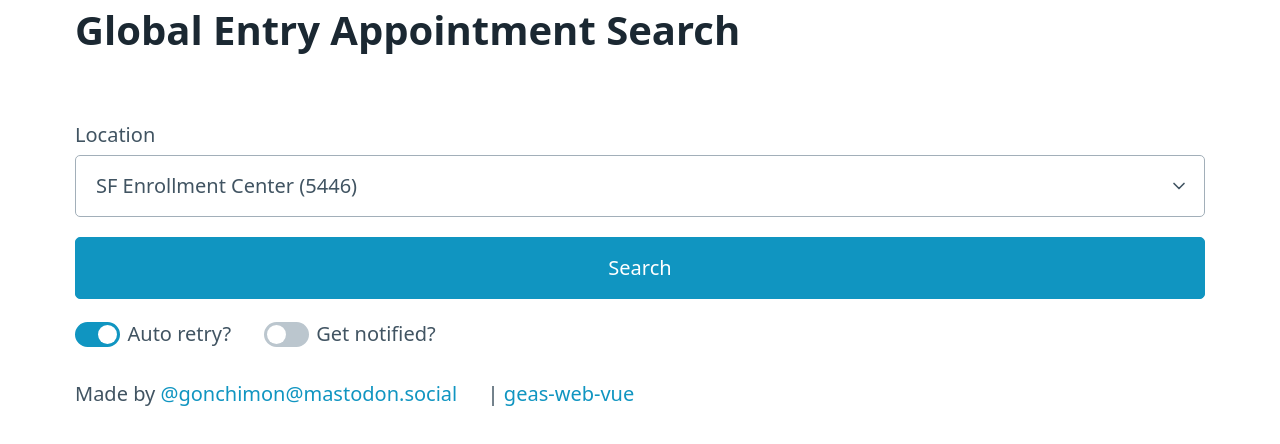
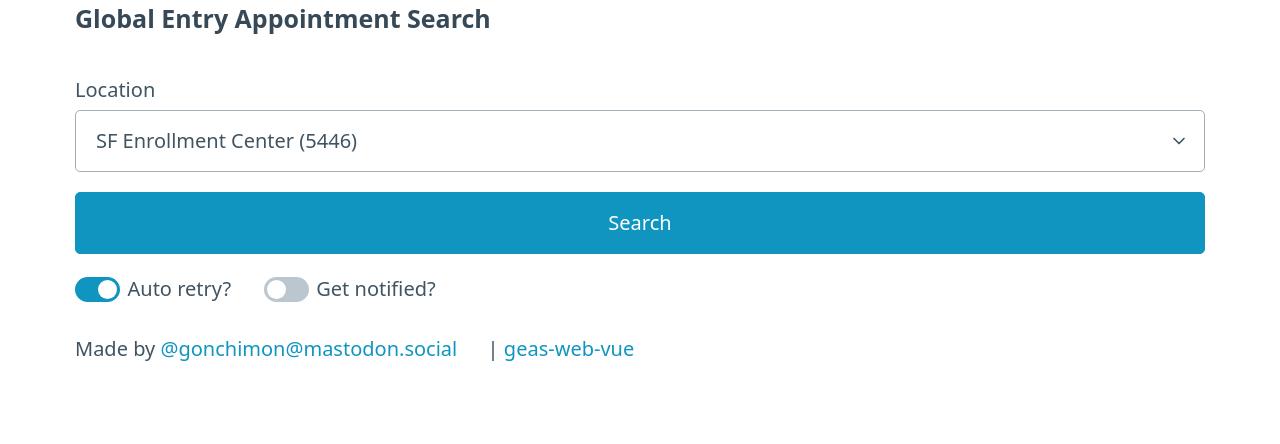
Before and after one commit to gcorreaq/geas-web-vue, a Vue app: page / in a window 1280 px wide. Shown: the top 444 px of the page. Built offline with nearby package versions, Linux system fonts and the light colour scheme; some icons are missing.

Commit message:
Move header title, and make it smaller

```diff
--- a/src/App.vue
+++ b/src/App.vue
@@ -109,11 +109,7 @@ export default {
 <template>
   <div class="grid">
     <div>
-      <h1>Global Entry Appointment Search</h1>
-    </div>
-  </div>
-  <div id="searchBar" class="grid">
-    <div>
+      <h4>Global Entry Appointment Search</h4>
       <form @submit.prevent>
         <LocationsSelector ref="locationSelectorRef" />
         <button
```
